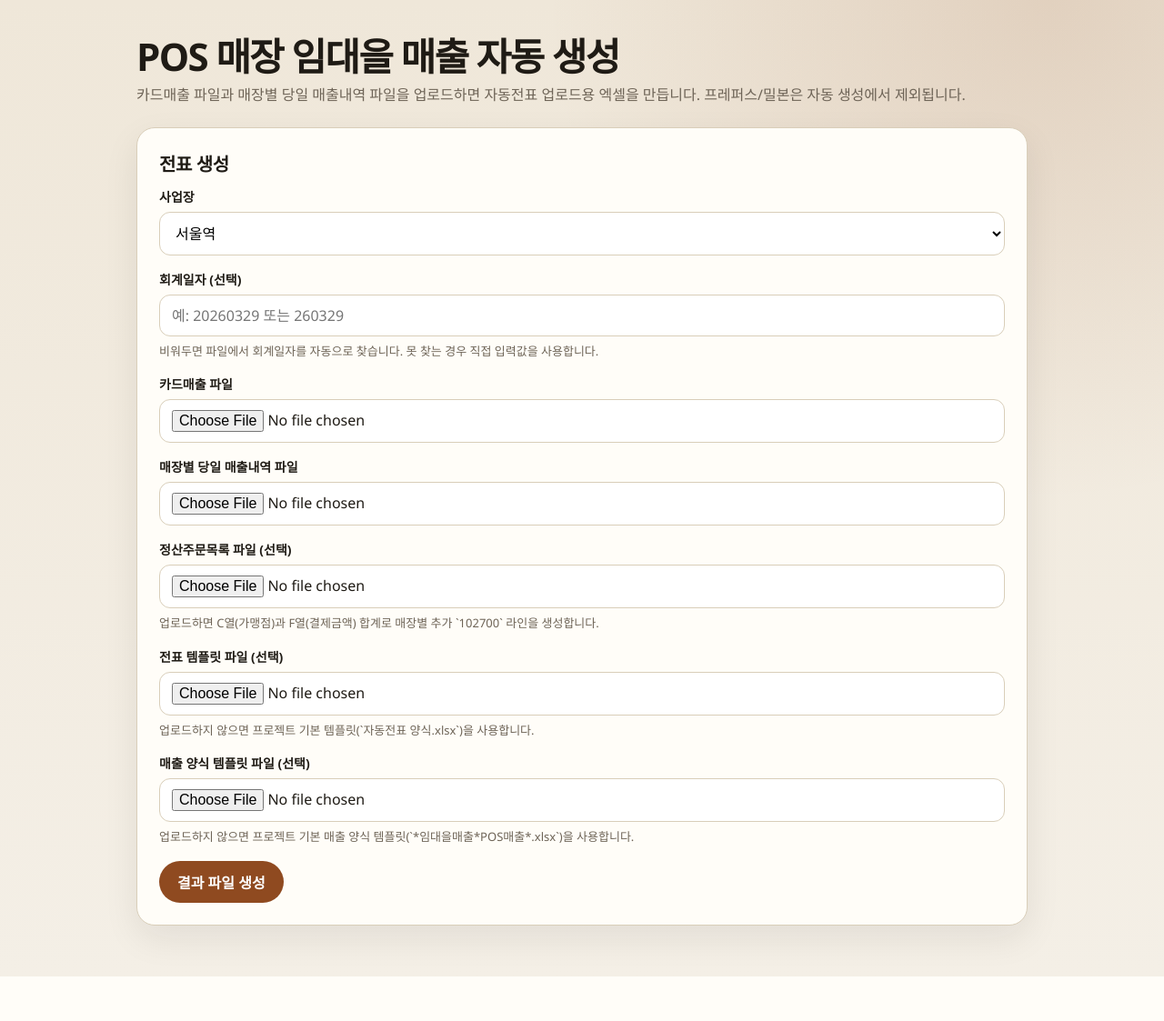
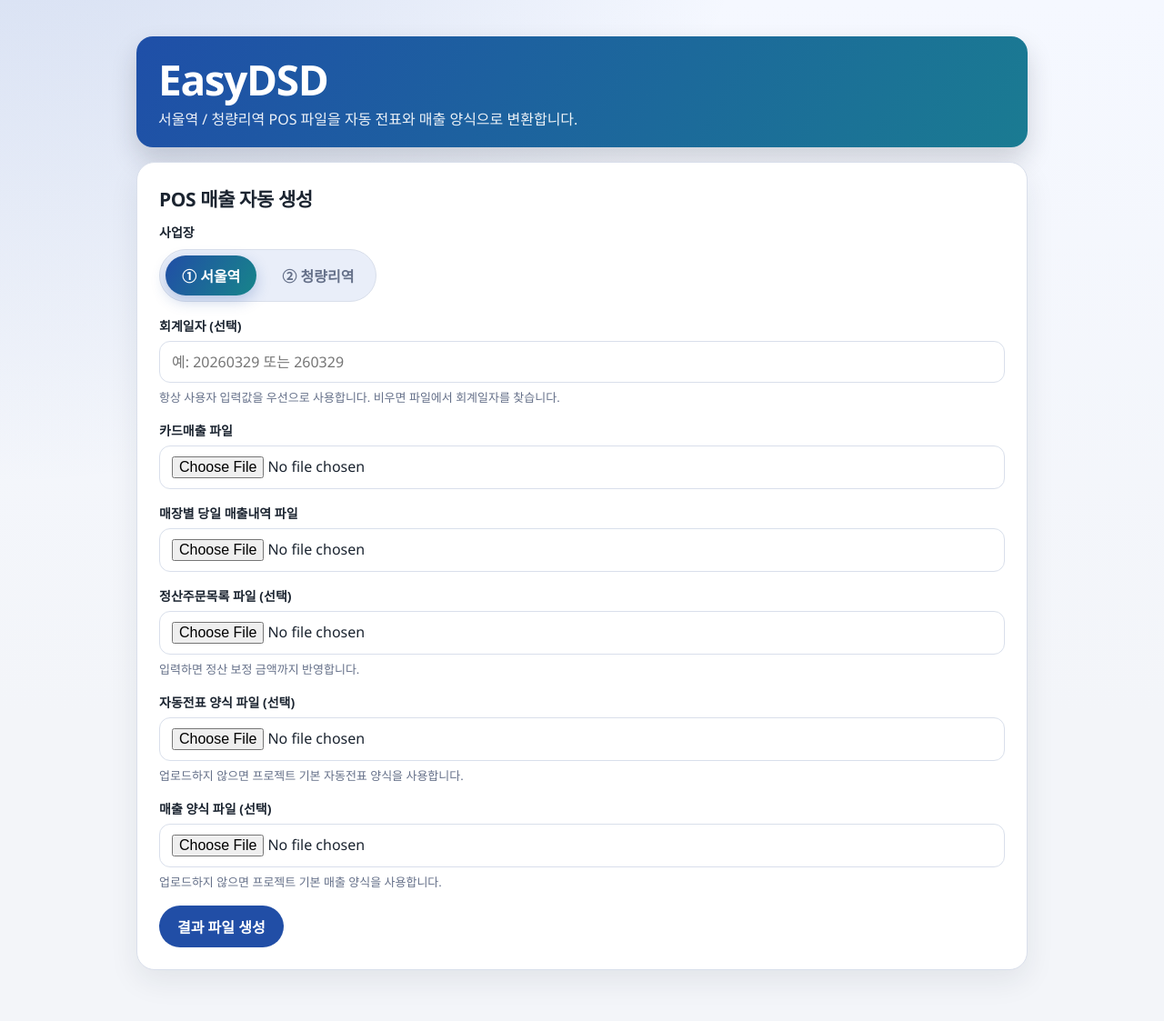
Before and after one commit to carcar12321/easypos, a FastAPI app: page / in a window 1280 px wide. Shown: the whole page at 91% size. Before the commit the page ends 1074 px from the top, so only its background shows below. Run offline with FastAPI, Linux system fonts and the light colour scheme.

Commit message:
Add files via upload

```diff
--- a/app/main.py
+++ b/app/main.py
@@ -53,9 +53,18 @@ class SalesInputResultRecord:
 SALES_INPUT_RESULTS: dict[str, SalesInputResultRecord] = {}
 
 
+def _default_business_key() -> str:
+    if "seoul_station" in config.businesses:
+        return "seoul_station"
+    if not config.businesses:
+        return ""
+    return sorted(config.businesses.keys())[0]
+
+
 def _base_context() -> dict[str, object]:
     return {
         "businesses": sorted(config.businesses.values(), key=lambda item: item.display_name),
+        "selected_business_key": _default_business_key(),
         "result": None,
         "error": None,
         "account_date_input": "",
@@ -186,6 +195,7 @@ async def generate(
         )
     except ParsingError as error:
         context = _base_context()
+        context["selected_business_key"] = business_key
         context["error"] = str(error)
         context["account_date_input"] = account_date_input
         return templates.TemplateResponse(
@@ -200,6 +210,7 @@ async def generate(
     sales_result_id = uuid4().hex
     SALES_INPUT_RESULTS[sales_result_id] = SalesInputResultRecord(artifact=sales_artifact)
     context = _base_context()
+    context["selected_business_key"] = business_key
     context["account_date_input"] = account_date_input
     context["result"] = {
         "id": result_id,
@@ -233,6 +244,7 @@ async def generate_sales_input(
         raise HTTPException(status_code=400, detail="업로드 파일명이 비어 있습니다.")
 
     context = _base_context()
+    context["selected_business_key"] = business_key
     context["sales_account_date_input"] = sales_account_date_input
 
     try:
@@ -313,6 +325,7 @@ async def verify_settlement(
         raise HTTPException(status_code=400, detail="검증 파일명이 비어 있습니다.")
 
     context = _base_context()
+    context["selected_business_key"] = business_key
     context["verify_account_date_input"] = verify_account_date_input
     try:
         manual_account_date = _normalize_account_date_input(verify_account_date_input)
--- a/templates/index.html
+++ b/templates/index.html
@@ -3,64 +3,85 @@
 <head>
   <meta charset="utf-8">
   <meta name="viewport" content="width=device-width, initial-scale=1">
-  <title>POS Voucher Generator</title>
+  <title>EasyDSD</title>
   <style>
     :root {
-      --bg: #f4efe6;
-      --card: #fffdf8;
-      --line: #d9ceb9;
-      --text: #1f1b15;
-      --muted: #6e6457;
-      --accent: #8f4a20;
-      --accent-soft: #f2e2d1;
-      --danger: #9a3a2c;
+      --bg: #f3f5f9;
+      --panel: #ffffff;
+      --line: #d9dfeb;
+      --text: #1b2430;
+      --muted: #657089;
+      --brand: #214ea6;
+      --brand-2: #17858a;
+      --accent-bg: #e9eef9;
+      --ok-bg: #ecf6ef;
+      --ok-line: #b4d8be;
+      --err-bg: #fff1ef;
+      --err-line: #efb3ac;
+      --err-text: #9a3a2c;
     }
+
     * { box-sizing: border-box; }
+
     body {
       margin: 0;
       color: var(--text);
       font-family: "Segoe UI", "Apple SD Gothic Neo", sans-serif;
       background:
-        radial-gradient(circle at 90% 0%, rgba(143, 74, 32, 0.14), transparent 35%),
-        linear-gradient(180deg, #efe7d9 0%, var(--bg) 100%);
+        radial-gradient(circle at 0% -30%, rgba(33, 78, 166, 0.2), transparent 45%),
+        linear-gradient(180deg, #f5f8ff 0%, var(--bg) 70%);
       min-height: 100vh;
     }
+
     .wrap {
       width: min(980px, calc(100% - 32px));
       margin: 40px auto 56px;
     }
+
+    .hero {
+      padding: 24px 24px 18px;
+      border-radius: 18px;
+      background: linear-gradient(120deg, #1f4fa8 0%, #1a7b92 100%);
+      color: #fff;
+      box-shadow: 0 14px 28px rgba(27, 36, 48, 0.18);
+    }
+
     .hero h1 {
       margin: 0 0 8px;
-      font-size: clamp(28px, 4vw, 42px);
-      line-height: 1.05;
-      letter-spacing: -0.04em;
+      font-size: clamp(30px, 4vw, 46px);
+      line-height: 1.03;
+      letter-spacing: -0.03em;
     }
+
     .hero p {
-      margin: 0 0 22px;
-      color: var(--muted);
-      line-height: 1.6;
+      margin: 0;
+      font-size: 16px;
+      line-height: 1.55;
+      color: rgba(255, 255, 255, 0.92);
     }
+
     .panel {
-      background: var(--card);
+      margin-top: 16px;
+      background: var(--panel);
       border: 1px solid var(--line);
       border-radius: 20px;
       padding: 24px;
-      box-shadow: 0 14px 38px rgba(31, 27, 21, 0.08);
+      box-shadow: 0 12px 32px rgba(27, 36, 48, 0.08);
     }
+
     .section-title {
       margin: 0 0 12px;
-      font-size: 20px;
+      font-size: 21px;
       letter-spacing: -0.02em;
     }
-    .divider {
-      margin: 28px 0;
-      border: 0;
-      border-top: 1px solid var(--line);
-    }
+
     form { display: grid; gap: 16px; }
+
     .field { display: grid; gap: 7px; }
+
     label { font-size: 14px; font-weight: 700; }
-    select, input[type="file"], input[type="text"] {
+
+    input[type="file"], input[type="text"] {
       width: 100%;
       border: 1px solid var(--line);
       border-radius: 12px;
@@ -68,40 +89,78 @@
       font: inherit;
       background: #fff;
     }
+
     .hint {
       color: var(--muted);
       font-size: 13px;
-      line-height: 1.5;
+      line-height: 1.45;
     }
-    button {
+
+    .business-tabs {
+      display: flex;
+      gap: 10px;
+      margin-top: 2px;
+      padding: 6px;
+      background: var(--accent-bg);
+      border: 1px solid var(--line);
+      border-radius: 999px;
+      width: fit-content;
+      max-width: 100%;
+      flex-wrap: wrap;
+    }
+
+    .business-tab {
+      border: 0;
+      border-radius: 999px;
+      padding: 10px 18px;
+      background: transparent;
+      color: var(--muted);
+      font: inherit;
+      font-weight: 800;
+      cursor: pointer;
+      transition: all .2s ease;
+    }
+
+    .business-tab.is-active {
+      background: linear-gradient(120deg, var(--brand) 0%, var(--brand-2) 100%);
+      color: #fff;
+      box-shadow: 0 6px 16px rgba(33, 78, 166, 0.25);
+    }
+
+    .submit-btn {
       width: fit-content;
       border: 0;
       border-radius: 999px;
       padding: 11px 20px;
-      background: var(--accent);
+      background: var(--brand);
       color: #fff;
       font: inherit;
       font-weight: 700;
       cursor: pointer;
     }
+
     .result, .error {
       margin-top: 20px;
       padding: 16px;
       border-radius: 14px;
     }
+
     .result {
-      background: var(--accent-soft);
-      border: 1px solid #d8b999;
+      background: var(--ok-bg);
+      border: 1px solid var(--ok-line);
     }
+
     .error {
-      background: #fff1ef;
-      border: 1px solid #efb3ac;
-      color: var(--danger);
+      background: var(--err-bg);
+      border: 1px solid var(--err-line);
+      color: var(--err-text);
     }
+
     .result h2, .error h2 {
       margin: 0 0 8px;
       font-size: 18px;
     }
+
     .download {
       display: inline-block;
       margin-top: 10px;
@@ -112,33 +171,46 @@
       padding: 10px 16px;
       font-weight: 700;
     }
+
     ul {
       margin: 10px 0 0;
       padding-left: 18px;
     }
+
     li {
       margin-bottom: 6px;
       line-height: 1.45;
+    }
+
+    @media (max-width: 640px) {
+      .wrap { width: calc(100% - 20px); margin-top: 18px; }
+      .hero { padding: 18px; }
+      .panel { padding: 18px; }
+      .business-tab { width: 100%; text-align: center; }
+      .business-tabs { width: 100%; }
     }
   </style>
 </head>
 <body>
   <main class="wrap">
     <section class="hero">
-      <h1>POS 매장 임대을 매출 자동 생성</h1>
-      <p>카드매출 파일과 매장별 당일 매출내역 파일을 업로드하면 자동전표 업로드용 엑셀을 만듭니다. 프레퍼스/밀본은 자동 생성에서 제외됩니다.</p>
+      <h1>EasyDSD</h1>
+      <p>서울역 / 청량리역 POS 파일을 자동 전표와 매출 양식으로 변환합니다.</p>
     </section>
+
     <section class="panel">
-      <h2 class="section-title">전표 생성</h2>
+      <h2 class="section-title">POS 매출 자동 생성</h2>
+
       <form method="post" action="/generate" enctype="multipart/form-data">
         <div class="field">
-          <label for="business_key">사업장</label>
-          <select id="business_key" name="business_key" required>
-            {% for business in businesses %}
-            <option value="{{ business.key }}">{{ business.display_name }}</option>
-            {% endfor %}
-          </select>
+          <label>사업장</label>
+          <div class="business-tabs" role="tablist" aria-label="사업장 선택">
+            <button type="button" class="business-tab" data-business-key="seoul_station" role="tab" aria-selected="false">① 서울역</button>
+            <button type="button" class="business-tab" data-business-key="cheongnyangni_station" role="tab" aria-selected="false">② 청량리역</button>
+          </div>
+          <input id="business_key" name="business_key" type="hidden" value="{{ selected_business_key }}">
         </div>
+
         <div class="field">
           <label for="account_date_input">회계일자 (선택)</label>
           <input
@@ -149,32 +221,38 @@
             placeholder="예: 20260329 또는 260329"
             value="{{ account_date_input }}"
           >
-          <div class="hint">비워두면 파일에서 회계일자를 자동으로 찾습니다. 못 찾는 경우 직접 입력값을 사용합니다.</div>
+          <div class="hint">항상 사용자 입력값을 우선으로 사용합니다. 비우면 파일에서 회계일자를 찾습니다.</div>
         </div>
+
         <div class="field">
           <label for="card_sales_file">카드매출 파일</label>
           <input id="card_sales_file" name="card_sales_file" type="file" accept=".xlsx" required>
         </div>
+
         <div class="field">
           <label for="daily_sales_file">매장별 당일 매출내역 파일</label>
           <input id="daily_sales_file" name="daily_sales_file" type="file" accept=".xlsx" required>
         </div>
+
         <div class="field">
           <label for="settlement_order_file">정산주문목록 파일 (선택)</label>
           <input id="settlement_order_file" name="settlement_order_file" type="file" accept=".xlsx">
-          <div class="hint">업로드하면 C열(가맹점)과 F열(결제금액) 합계로 매장별 추가 `102700` 라인을 생성합니다.</div>
+          <div class="hint">입력하면 정산 보정 금액까지 반영합니다.</div>
         </div>
+
         <div class="field">
-          <label for="template_file">전표 템플릿 파일 (선택)</label>
+          <label for="template_file">자동전표 양식 파일 (선택)</label>
           <input id="template_file" name="template_file" type="file" accept=".xlsx">
-          <div class="hint">업로드하지 않으면 프로젝트 기본 템플릿(`자동전표 양식.xlsx`)을 사용합니다.</div>
+          <div class="hint">업로드하지 않으면 프로젝트 기본 자동전표 양식을 사용합니다.</div>
         </div>
+
         <div class="field">
-          <label for="sales_template_file_generate">매출 양식 템플릿 파일 (선택)</label>
+          <label for="sales_template_file_generate">매출 양식 파일 (선택)</label>
           <input id="sales_template_file_generate" name="sales_template_file" type="file" accept=".xlsx">
-          <div class="hint">업로드하지 않으면 프로젝트 기본 매출 양식 템플릿(`*임대을매출*POS매출*.xlsx`)을 사용합니다.</div>
+          <div class="hint">업로드하지 않으면 프로젝트 기본 매출 양식을 사용합니다.</div>
         </div>
-        <button type="submit">결과 파일 생성</button>
+
+        <button class="submit-btn" type="submit">결과 파일 생성</button>
       </form>
 
       {% if error %}
@@ -189,10 +267,12 @@
         <h2>생성 완료</h2>
         <div><strong>{{ result.output_filename }}</strong> (자동전표) 파일을 만들었습니다.</div>
         <a class="download" href="/download/{{ result.id }}">자동전표 다운로드</a>
+
         {% if result.sales_output_filename and result.sales_input_id %}
         <div style="margin-top: 10px;"><strong>{{ result.sales_output_filename }}</strong> (매출양식 자동입력) 파일을 만들었습니다.</div>
         <a class="download" href="/download-sales-input/{{ result.sales_input_id }}">매출양식 다운로드</a>
         {% endif %}
+
         {% if result.generated_store_names %}
         <h2 style="margin-top:18px;">생성된 매장</h2>
         <ul>
@@ -201,6 +281,7 @@
           {% endfor %}
         </ul>
         {% endif %}
+
         {% if result.notes %}
         <h2 style="margin-top:18px;">확인 메모</h2>
         <ul>
@@ -213,5 +294,30 @@
       {% endif %}
     </section>
   </main>
+
+  <script>
+    (() => {
+      const tabs = Array.from(document.querySelectorAll(".business-tab"));
+      const hiddenInput = document.getElementById("business_key");
+      if (!tabs.length || !hiddenInput) return;
+
+      const hasKey = (key) => tabs.some((tab) => tab.dataset.businessKey === key);
+
+      const activate = (key) => {
+        hiddenInput.value = key;
+        tabs.forEach((tab) => {
+          const isActive = tab.dataset.businessKey === key;
+          tab.classList.toggle("is-active", isActive);
+          tab.setAttribute("aria-selected", isActive ? "true" : "false");
+        });
+      };
+
+      const initialKey = hasKey(hiddenInput.value) ? hiddenInput.value : "seoul_station";
+      tabs.forEach((tab) => {
+        tab.addEventListener("click", () => activate(tab.dataset.businessKey));
+      });
+      activate(initialKey);
+    })();
+  </script>
 </body>
 </html>
```
